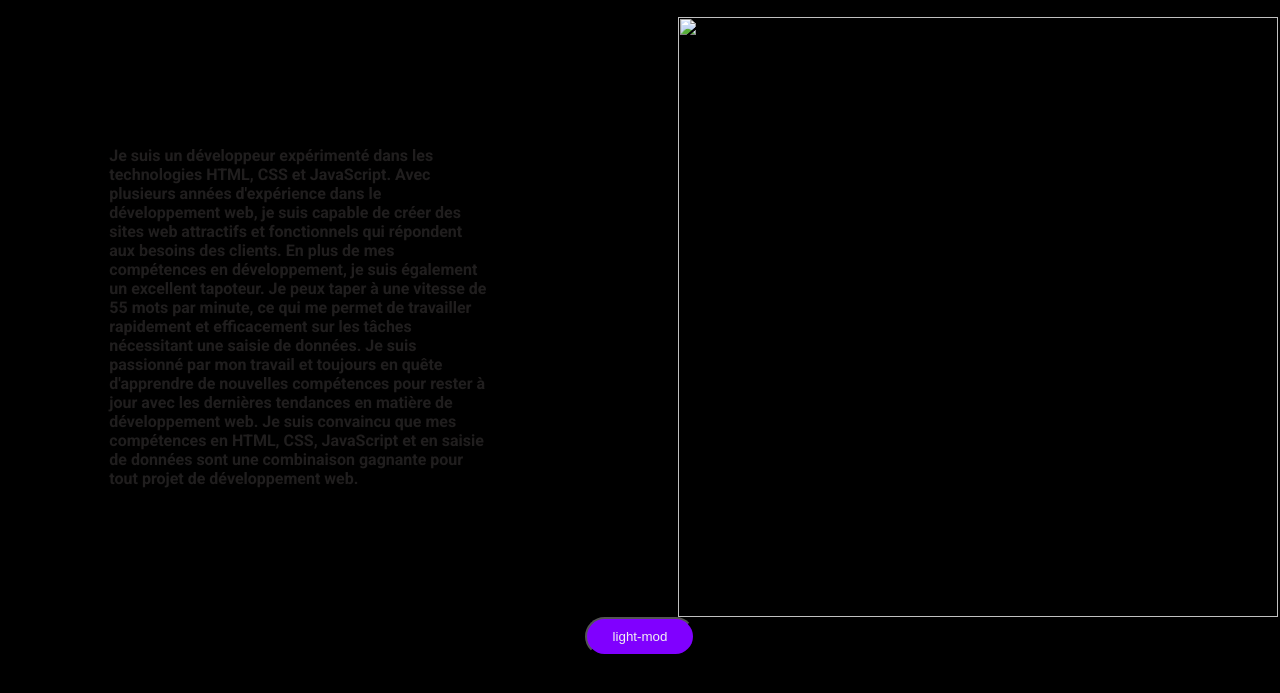
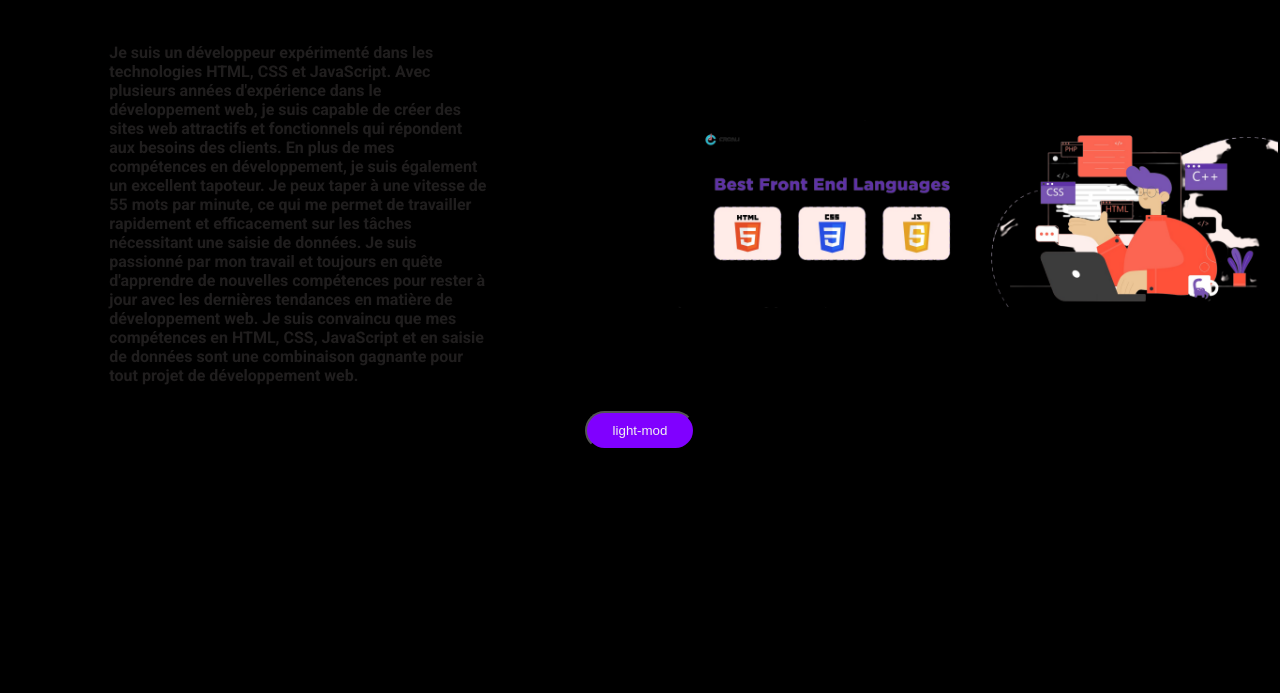
Before and after one commit to jrdyassine36/jrdyassine36, a plain HTML site: page skills.html in a window 1280 px wide. Shown: the part 85-778 px from the top of the page. Drawn offline with nearby package versions, Linux system fonts and the light colour scheme.

Commit message:
Update skills.html

```diff
--- a/skills.html
+++ b/skills.html
@@ -35,7 +35,7 @@
                     </p>
                 </div>
                 <div class="icons">
-                    <img src="images/Best-Front-End-Languages-removebg.png" alt="">
+                    <img src="Best-Front-End-Languages-removebg.png" alt="">
 
                 </div>
             </div>
```
